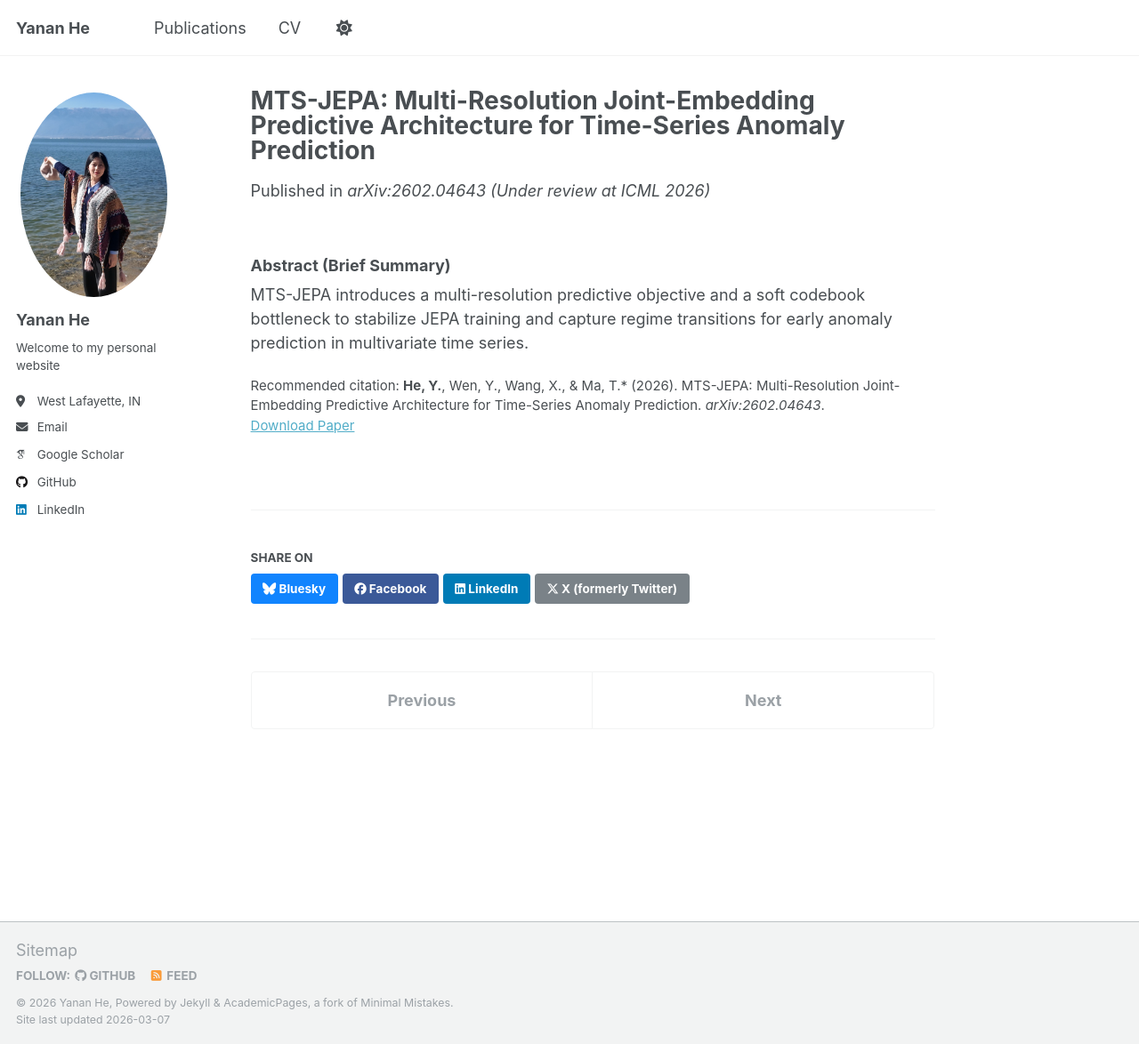
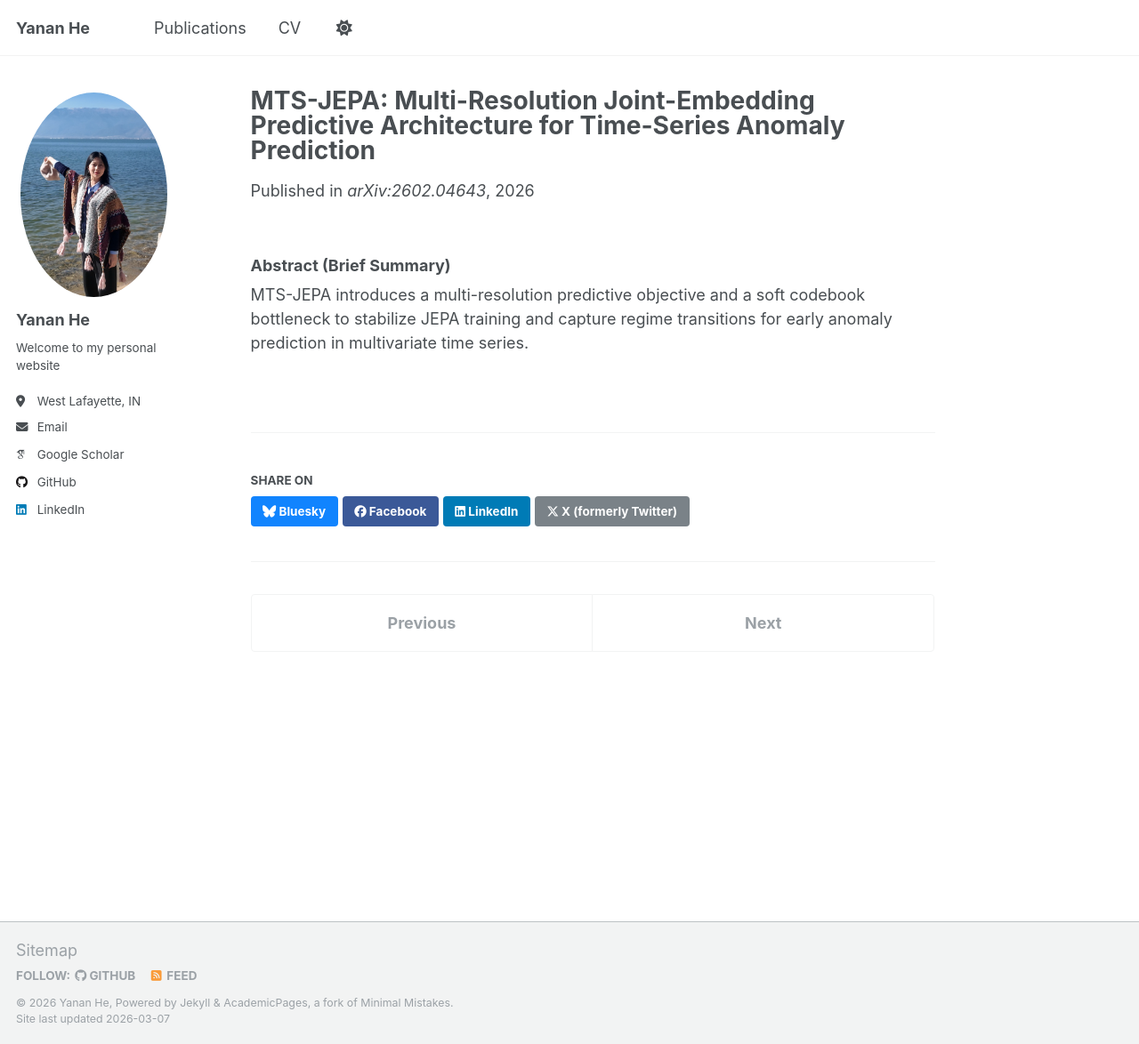
Before and after one commit to Echoo113/Echoo113.github.io, a Jekyll site: the page built from _publications/2026-02-01-mts-jepa.md, in a window 1280 px wide and 1174 px high. Shown: the whole window at 89% size. Built offline with Jekyll 4.4.1, drawn with Linux system fonts in a browser that asks for light colours; some web fonts are replaced.

Commit message:
Remove recommended citations from all publications

```diff
--- a/_publications/2026-02-01-mts-jepa.md
+++ b/_publications/2026-02-01-mts-jepa.md
@@ -4,10 +4,9 @@ collection: publications
 category: conferences
 permalink: /publication/2026-mts-jepa
 date: 2026-02-01
-venue: "arXiv:2602.04643 (Under review at ICML 2026)"
+venue: "arXiv:2602.04643"
 paperurl: "https://arxiv.org/pdf/2602.04643"
 excerpt: "MTS-JEPA introduces a multi-resolution predictive objective and a soft codebook bottleneck to stabilize JEPA training and capture regime transitions for early anomaly prediction in multivariate time series."
-citation: "<b>He, Y.</b>, Wen, Y., Wang, X., & Ma, T.* (2026). MTS-JEPA: Multi-Resolution Joint-Embedding Predictive Architecture for Time-Series Anomaly Prediction. <i>arXiv:2602.04643</i>."
 authors: "He, Y.; Wen, Y.; Wang, X.; Ma, T.*"
 ---
 
```
Also changed, not shown: _publications/2025-01-01-endras-jmir.md (+0 -1 lines), _publications/2025-04-01-young-stroke-epidemiology.md (+0 -1 lines).
